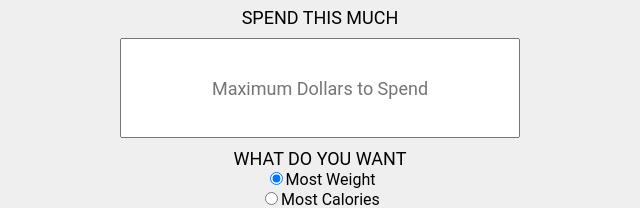
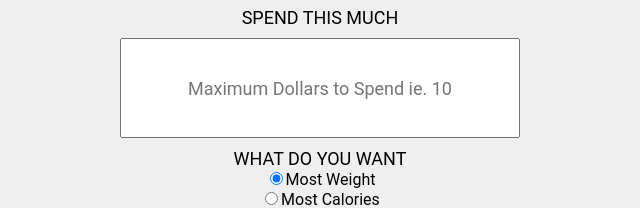
Before and after one commit to GriffinLedingham/mcdank-calc, a website: page index.html in a window 1280 px wide. Shown: the part 300-508 px from the top of the page, 320-960 px from the left. Drawn offline with Linux system fonts and the light colour scheme.

Commit message:
placeholder text for dollars

```diff
--- a/index.html
+++ b/index.html
@@ -16,7 +16,7 @@
       <div style="font-size:18px;">IGNORE THESE FOODS</div>
       <input style="margin:10px;width:400px;text-align:center;height:100px;font-size:18px;line-height:18px;font-family: 'Roboto', sans-serif;" name="list" placeholder="Comma Separated List ie. Sausage,McChicken"><br>
       <div style="font-size:18px;">SPEND THIS MUCH</div>
-      <input style="margin:10px;width:400px;text-align:center;height:100px;font-size:18px;line-height:18px;font-family: 'Roboto', sans-serif;" name="val" placeholder="Maximum Dollars to Spend"><br>
+      <input style="margin:10px;width:400px;text-align:center;height:100px;font-size:18px;line-height:18px;font-family: 'Roboto', sans-serif;" name="val" placeholder="Maximum Dollars to Spend ie. 10"><br>
       <div style="font-size:18px;">WHAT DO YOU WANT</div>
       <input type="radio" name="optimal" id="weight" value="weight" checked="checked">Most Weight<br>
       <input type="radio" name="optimal" id="calories" value="calories">Most Calories<br>
```
